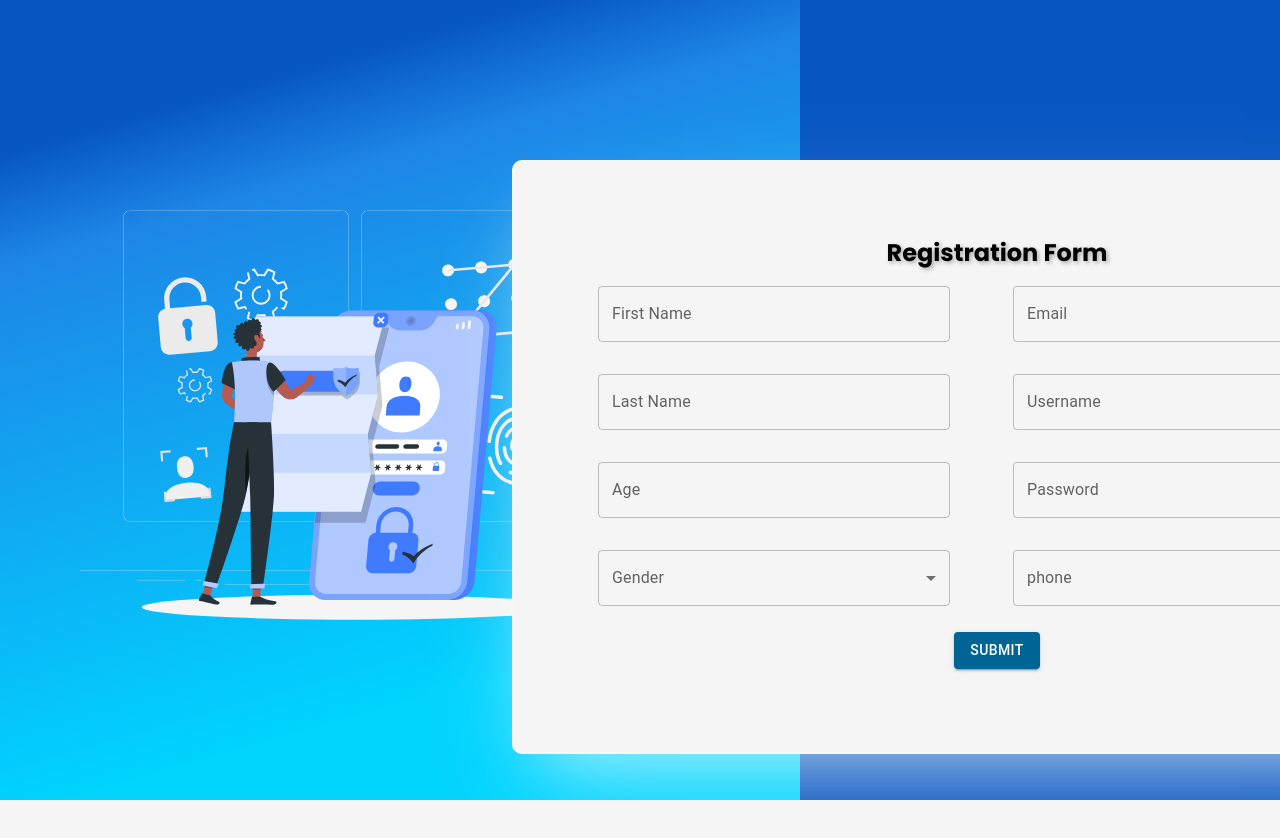
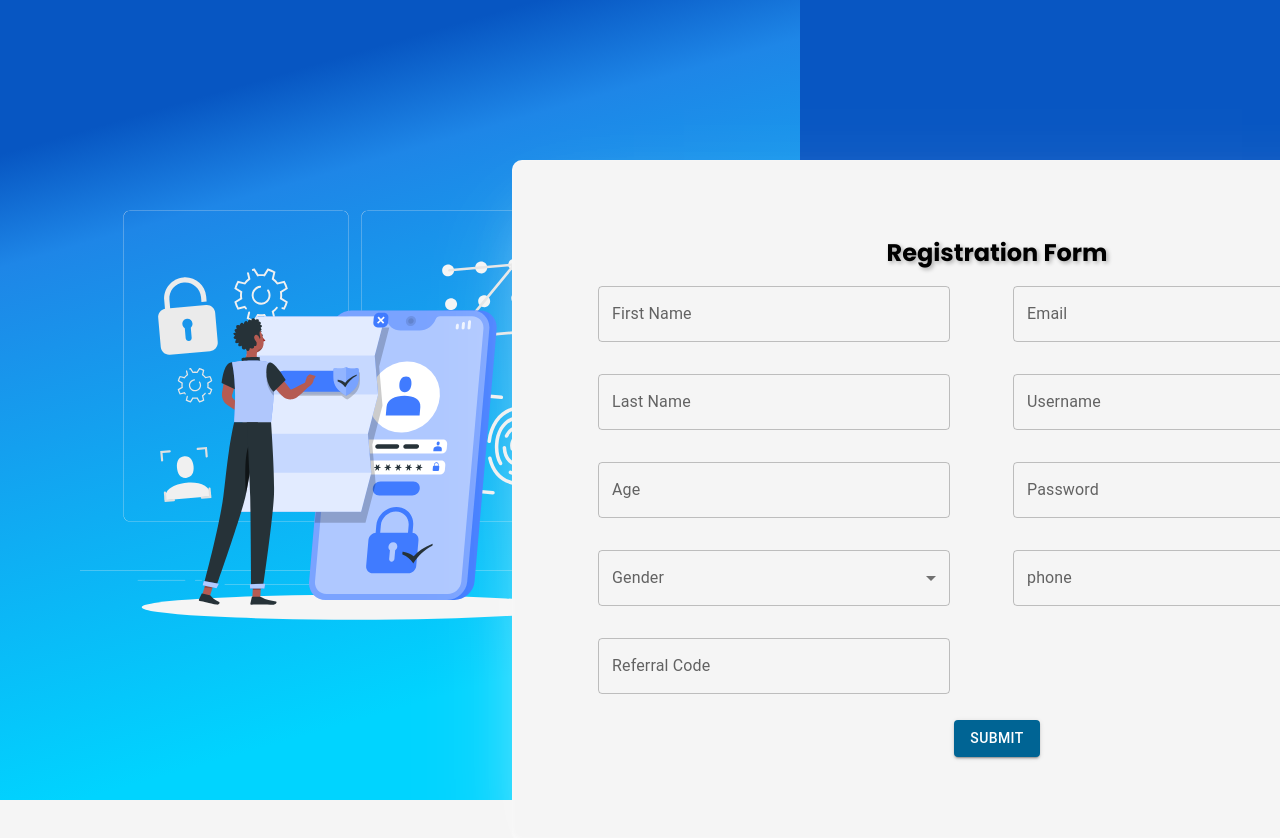
Before and after one commit to ShashankGupta10/GDSC-MBCET-Frontend, a React (Vite) app: page /signup/consumer in a window 1280 px wide. Shown: the top 838 px of the page. Before the commit the page ends 800 px from the top, so only its background shows below. Built offline with nearby package versions, Linux system fonts and the light colour scheme.

Commit message:
final changes from my side

```diff
--- a/src/components/HomepageProvider/Bid.jsx
+++ b/src/components/HomepageProvider/Bid.jsx
@@ -8,7 +8,6 @@ import TextField from "@mui/material/TextField";
 import Button from "@mui/material/Button";
 
 const Bid = () => {
-
   return (
     <>
       <div>
--- a/src/components/HomepageProvider/Bidresults.jsx
+++ b/src/components/HomepageProvider/Bidresults.jsx
@@ -9,6 +9,7 @@ export default function Bidresults() {
   const [loading, setLoading] = useState(true);
   const [data, setData] = useState([]);
   const { id } = useParams();
+
 
   useEffect(() => {
     const token = localStorage.getItem("token");
@@ -26,7 +27,16 @@ export default function Bidresults() {
   }, []);
   const navigate = useNavigate();
   const handleClick = () => {
-    console.log("hello");
+    const token = localStorage.getItem("token");
+    const headers = { authorization: `Bearer ${token}` };
+    axios.patch(`http://localhost:3002/api/v1/acceptBid/${id}`, {headers})
+    .then((res)=>{
+      console.log(res.data)
+    })
+    .catch((err)=>{
+      console.log(err)
+    })
+    navigate("/consumer")
   };
 
   if (loading) {
@@ -68,7 +78,7 @@ export default function Bidresults() {
                     borderRadius: "10px",
                     boxShadow: "0 0 5px 0",
                   }}
-                  onClick={handleClick}
+
                 >
                   <div
                     style={{
@@ -137,6 +147,8 @@ export default function Bidresults() {
                             backgroundColor: "#006494",
                             textAlign: "center",
                           }}
+                          onClick={handleClick}
+
                         >
                           Accept
                         </Button>
--- a/src/components/HomepageProvider/ConsumerDashboard.jsx
+++ b/src/components/HomepageProvider/ConsumerDashboard.jsx
@@ -51,9 +51,8 @@ export default function ConsumerDashboard(props) {
       });
   };
 
-  const handleOpenFeedback = ()=> setOpenFeedback(true)
-  const handleCloseFeedback = ()=> setOpenFeedback(false)
-
+  const handleOpenFeedback = () => setOpenFeedback(true);
+  const handleCloseFeedback = () => setOpenFeedback(false);
 
   const handleOpen = () => setOpen(true);
   const handleClose = () => setOpen(false);
--- a/src/components/Login/Login_Consumer.jsx
+++ b/src/components/Login/Login_Consumer.jsx
@@ -37,7 +37,7 @@ export default function Login_Consumer() {
     console.log(formData);
     // Make the POST request to the backend
     axios
-      .post("https://gdsc-mbcet-backend.onrender.com/api/v1/auth/consumer/login", formData)
+      .post("http://localhost:3002/api/v1/auth/consumer/login", formData)
       .then((response) => {
         if (response.status === 200) {
           console.log(response.data);
--- a/src/components/Registeration/RegistrationConsumer.jsx
+++ b/src/components/Registeration/RegistrationConsumer.jsx
@@ -1,19 +1,19 @@
-import React, { useState } from 'react';
-import axios from 'axios';
-import Box from '@mui/material/Box';
-import TextField from '@mui/material/TextField';
-import Visibility from '@mui/icons-material/Visibility';
-import VisibilityOff from '@mui/icons-material/VisibilityOff';
-import FormControl from '@mui/material/FormControl';
-import InputLabel from '@mui/material/InputLabel';
-import OutlinedInput from '@mui/material/OutlinedInput';
-import InputAdornment from '@mui/material/InputAdornment';
-import IconButton from '@mui/material/IconButton';
-import Button from '@mui/material/Button';
-import MenuItem from '@mui/material/MenuItem';
-import Select from '@mui/material/Select';
-import { useNavigate } from 'react-router-dom';
-import imageurl from '../../assets/reg.svg';
+import React, { useState } from "react";
+import axios from "axios";
+import Box from "@mui/material/Box";
+import TextField from "@mui/material/TextField";
+import Visibility from "@mui/icons-material/Visibility";
+import VisibilityOff from "@mui/icons-material/VisibilityOff";
+import FormControl from "@mui/material/FormControl";
+import InputLabel from "@mui/material/InputLabel";
+import OutlinedInput from "@mui/material/OutlinedInput";
+import InputAdornment from "@mui/material/InputAdornment";
+import IconButton from "@mui/material/IconButton";
+import Button from "@mui/material/Button";
+import MenuItem from "@mui/material/MenuItem";
+import Select from "@mui/material/Select";
+import { useNavigate } from "react-router-dom";
+import imageurl from "../../assets/reg.svg";
 
 export default function RegistrationConsumer() {
   const navigate = useNavigate();
@@ -26,11 +26,12 @@ export default function RegistrationConsumer() {
     profilePicture: "",
     username: "",
     password: "",
-    phone: ""
+    phone: "",
+    code: "",
   });
 
   const [showPassword, setShowPassword] = useState(false);
-  const [age, setAge] = useState('')
+  const [age, setAge] = useState("");
 
   const handleChange = (e, fieldName) => {
     const { value } = e.target;
@@ -42,22 +43,19 @@ export default function RegistrationConsumer() {
 
   const handleSubmit = () => {
     console.log(formData);
-    navigate('/')
     // Make the POST request to the backend
     axios
-      .post('https://gdsc-mbcet-backend.onrender.com/api/v1/auth/consumer/signup', formData)
-      .then(response => {
+      .post("http://localhost:3002/api/v1/auth/consumer/signup", formData)
+      .then((response) => {
         // Handle the response from the backend
         console.log(response.data);
-
+        navigate("/");
       })
-      .catch(error => {
+      .catch((error) => {
         // Handle any errors that occur during the request
         console.error(error);
       });
   };
-
-
 
   const handleMouseDownPassword = (event) => {
     event.preventDefault();
@@ -93,43 +91,65 @@ export default function RegistrationConsumer() {
     }
   };
   return (
-    <div style={{
-      background: 'linear-gradient(164deg, rgba(7,86,194,1) 15%, rgba(30,134,231,1) 26%, rgba(0,212,255,1) 80%)',
-      backgroundColor: 'rgb(8,86,194) ',
+    <div
+      style={{
+        background:
+          "linear-gradient(164deg, rgba(7,86,194,1) 15%, rgba(30,134,231,1) 26%, rgba(0,212,255,1) 80%)",
+        backgroundColor: "rgb(8,86,194) ",
 
-      backgroundPosition: 'left',
-      backgroundRepeat: 'no-repeat',
-      backgroundSize: '800px',
-      width: '100vw',
-      height: '100vh'
-    }}>
-      <div style={{backgroundImage: `url(${imageurl})`,top:'150px',left:'80px',position:'absolute',width:'550px',height:'550px'}}></div>
+        backgroundPosition: "left",
+        backgroundRepeat: "no-repeat",
+        backgroundSize: "800px",
+        width: "100vw",
+        height: "100vh",
+      }}
+    >
+      <div
+        style={{
+          backgroundImage: `url(${imageurl})`,
+          top: "150px",
+          left: "80px",
+          position: "absolute",
+          width: "550px",
+          height: "550px",
+        }}
+      ></div>
 
       <Box
         component="form"
         sx={{
-          '& .MuiTextField-root': { m: 2, width: '35ch' },
-
+          "& .MuiTextField-root": { m: 2, width: "35ch" },
         }}
         noValidate
         autoComplete="off"
       >
-        <div style={{
+        <div
+          style={{
             display: "grid",
-          backgroundColor: '#f5f5f5',
-          gridTemplateColumns: '1fr 1fr',
+            backgroundColor: "#f5f5f5",
+            gridTemplateColumns: "1fr 1fr",
             alignItems: "center",
             width: "900px",
             paddingTop: "75px",
-          position: 'relative',
+            position: "relative",
             left: "40%",
-          top: '20vh',
-          borderRadius: '10px',
-          boxShadow: 'rgba(255, 255, 255, 0.35) 0px 50px 100px -20px, rgba(255, 255, 255, 0.5) 0px 30px 60px -30px, rgba(255, 255, 255, 0.55) 0px -2px 6px 0px inset',
-          paddingLeft: '70px',
-          paddingBottom: '85px'
-        }}>
-          <h2 style={{ gridColumn: "2 span", textAlign: 'center', textShadow: '2px 2px 4px rgba(0, 0, 0, 0.3)' }}>Registration Form</h2>
+            top: "20vh",
+            borderRadius: "10px",
+            boxShadow:
+              "rgba(255, 255, 255, 0.35) 0px 50px 100px -20px, rgba(255, 255, 255, 0.5) 0px 30px 60px -30px, rgba(255, 255, 255, 0.55) 0px -2px 6px 0px inset",
+            paddingLeft: "70px",
+            paddingBottom: "85px",
+          }}
+        >
+          <h2
+            style={{
+              gridColumn: "2 span",
+              textAlign: "center",
+              textShadow: "2px 2px 4px rgba(0, 0, 0, 0.3)",
+            }}
+          >
+            Registration Form
+          </h2>
 
           <TextField
             id="outlined-basic2"
@@ -170,12 +190,15 @@ export default function RegistrationConsumer() {
             onChange={(e) => handleChange(e, "age")}
           />
 
-          <FormControl sx={{ m: 2, width: '35ch' }} variant="outlined">
-            <InputLabel htmlFor="outlined-adornment-password">Password</InputLabel>
-            <OutlinedInput onChange={(e) => handleChange(e, "password")}
+          <FormControl sx={{ m: 2, width: "35ch" }} variant="outlined">
+            <InputLabel htmlFor="outlined-adornment-password">
+              Password
+            </InputLabel>
+            <OutlinedInput
+              onChange={(e) => handleChange(e, "password")}
               value={formData.password}
               id="outlined-adornment-password"
-              type={showPassword ? 'text' : 'password'}
+              type={showPassword ? "text" : "password"}
               endAdornment={
                 <InputAdornment position="end">
                   <IconButton
@@ -191,7 +214,6 @@ export default function RegistrationConsumer() {
               label="Password"
             />
           </FormControl>
-
 
           <FormControl sx={{ m: 2, width: "35ch" }}>
             <InputLabel id="demo-simple-select-label">Gender</InputLabel>
@@ -214,16 +236,30 @@ export default function RegistrationConsumer() {
             value={formData.phone}
             onChange={(e) => handleChange(e, "phone")}
           />
-          <div style={{
-            gridColumn: 'span 2',
-            display: 'flex',
-            alignItems: 'center',
-            flexDirection: 'column'
-          }}>
-            <Button variant="contained" onClick={handleSubmit} sx={{marginTop: '10px',backgroundColor: '#006494' }} >Submit</Button>
+          <TextField
+            id="outlined-number"
+            label="Referral Code"
+            type="number"
+            value={formData.code}
+            onChange={(e) => handleChange(e, "code")}
+          />
+          <div
+            style={{
+              gridColumn: "span 2",
+              display: "flex",
+              alignItems: "center",
+              flexDirection: "column",
+            }}
+          >
+            <Button
+              variant="contained"
+              onClick={handleSubmit}
+              sx={{ marginTop: "10px", backgroundColor: "#006494" }}
+            >
+              Submit
+            </Button>
           </div>
         </div>
-
       </Box>
     </div>
   );
--- a/src/components/Registeration/RegistrationProvider.jsx
+++ b/src/components/Registeration/RegistrationProvider.jsx
@@ -28,7 +28,8 @@ export default function RegistrationProvider() {
     experience: "",
     profilePicture: "",
     username: "",
-    password: ""
+    password: "",
+    code: ""
   });
 
   const [showPassword, setShowPassword] = useState(false);
@@ -43,7 +44,17 @@ export default function RegistrationProvider() {
   };
 
   const handleSubmit = () => {
-    navigate("/")
+    const token = localStorage.getItem("token");
+    const headers = { authorization: `Bearer ${token}` };
+    axios.post("http://localhost:3002/api/v1/auth/provider/signup", formData, {headers})
+    .then((res)=>{
+      console.log(res.data)
+      navigate("/")
+    })
+    .catch((err)=>{
+      console.log(err)
+    })
+
   };
 
 
@@ -241,6 +252,13 @@ export default function RegistrationProvider() {
             value={formData.experience}
             onChange={(e) => handleChange(e, "experience")}
           />
+          <TextField
+            id="outlined-number3"
+            label="Code"
+            type="number"
+            value={formData.code}
+            onChange={(e) => handleChange(e, "code")}
+          />
           <div style={{
             gridColumn: 'span 2',
             display: 'flex',
```
Lines whose indentation alone changed are shown as unchanged.
